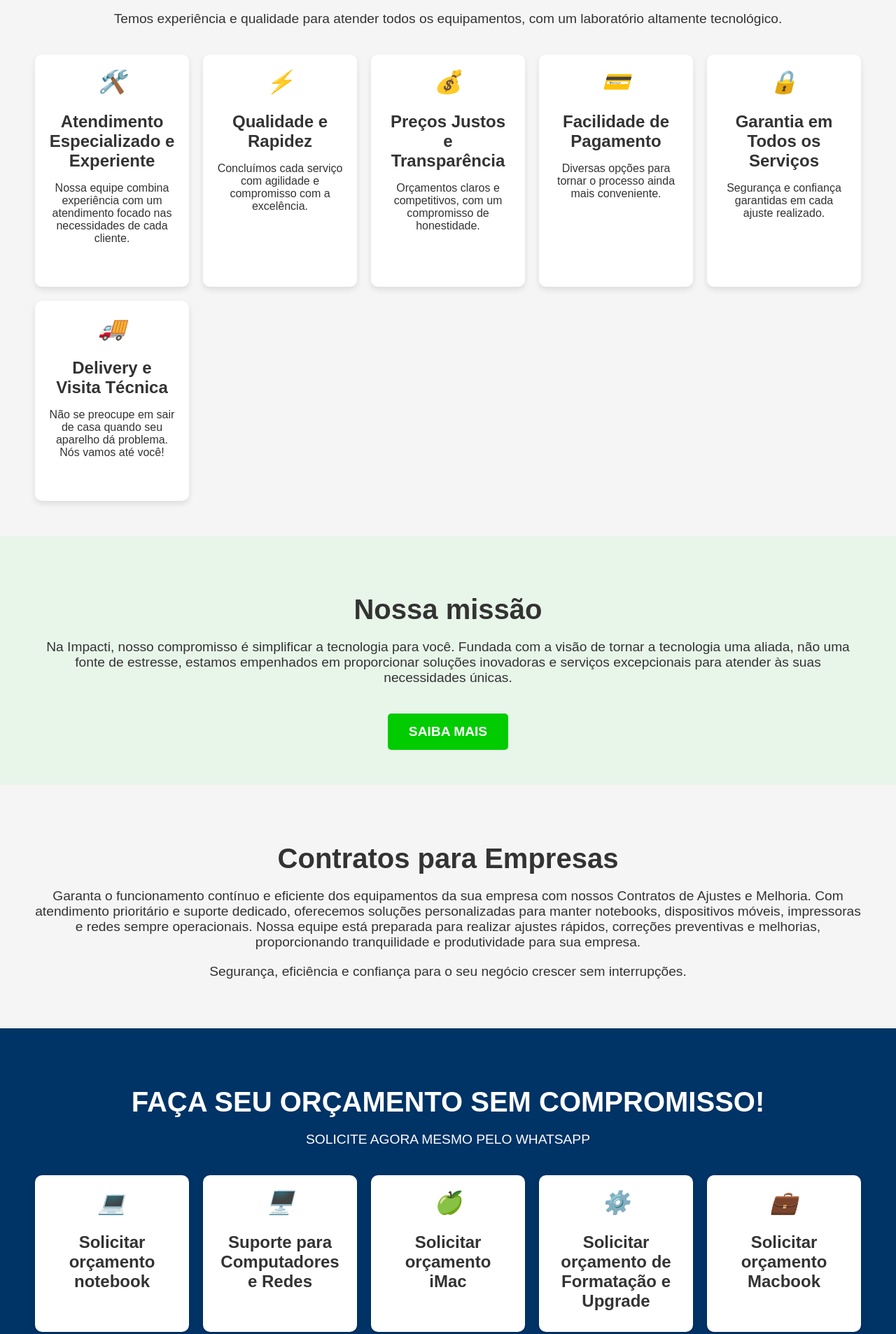
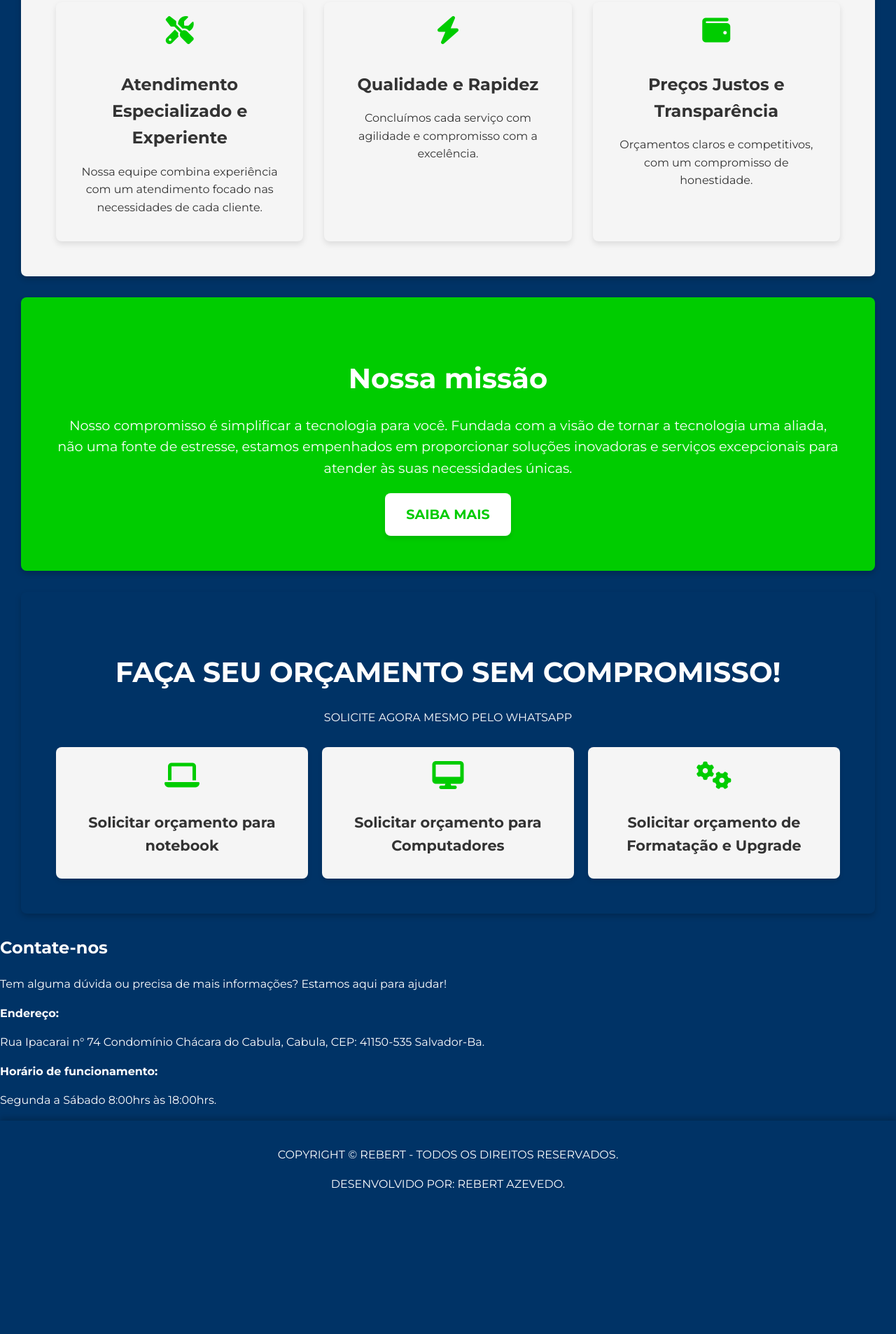
Before and after one commit to Rebert-Azevedo/MEU-SITE, a website: page index.html in a window 1280 px wide. Shown: the part 626-2533 px from the top of the page at 70% size. After the commit the page ends 2367 px from the top, so only its background shows below. Drawn offline with Linux system fonts and the light colour scheme.

Commit message:
Update Rebinho

```diff
--- a/assets/style.css
+++ b/assets/style.css
@@ -1,24 +1,45 @@
+/* Variáveis de Estilo */
+:root {
+    --primary-color: #00cc00;
+    --secondary-color: #009900;
+    --background-color: #003366;
+    --text-color: #ffffff;
+    --light-background: #f5f5f5;
+    --dark-text: #333333;
+    --font-family: 'Montserrat', sans-serif;
+}
+
+/* Estilo Global */
 body {
     margin: 0;
-    font-family: Arial, sans-serif;
-    background: linear-gradient(to right, #000000, #003366);
-    color: white;
+    font-family: var(--font-family);
+    line-height: 1.6;
+    background: var(--background-color);
+    color: var(--text-color);
 }
 
+/* Container Geral */
 .container {
     display: flex;
     justify-content: space-between;
     align-items: center;
     padding: 50px;
+    background: linear-gradient(to right, #000000, var(--background-color));
+    color: var(--text-color);
+    border-radius: 8px;
+    box-shadow: 0 4px 8px rgba(0, 0, 0, 0.2);
 }
 
-.text-section {
-    max-width: 50%;
+.container img {
+    max-width: 100%;
+    height: auto;
+    border-radius: 8px;
 }
 
 .text-section h1 {
     font-size: 3em;
     margin: 0;
+    color: var(--primary-color);
 }
 
 .text-section p {
@@ -29,108 +50,85 @@ body {
 .button {
     display: inline-block;
     padding: 15px 30px;
-    background-color: #00cc00;
-    color: white;
+    background-color: var(--primary-color);
+    color: var(--text-color);
     text-decoration: none;
-    border-radius: 5px;
+    border-radius: 8px;
     font-size: 1.2em;
     font-weight: bold;
+    box-shadow: 0 4px 6px rgba(0, 0, 0, 0.1);
+    transition: all 0.3s ease;
 }
 
 .button:hover {
-    background-color: #009900;
+    background-color: var(--secondary-color);
+    transform: translateY(-3px);
+    box-shadow: 0 6px 12px rgba(0, 0, 0, 0.2);
 }
 
-.image-section {
-    display: flex;
-    justify-content: center;
-    align-items: center;
-}
-
-.image-section img {
-    max-width: 100%;
-    height: auto;
-}
-
-@media (max-width: 768px) {
-    .container {
-        flex-direction: column;
-        text-align: center;
-    }
-
-    .text-section,
-    .image-section {
-        max-width: 100%;
-    }
-
-    .text-section h1 {
-        font-size: 2em;
-    }
-
-    .text-section p {
-        font-size: 1em;
-    }
-
-    .button {
-        font-size: 1em;
-    }
-}
-
+/* Seção Diferenciais */
 .differentials-section {
     padding: 50px;
-    background-color: #f5f5f5;
-    color: #333;
     text-align: center;
+    background: var(--light-background);
+    border-radius: 8px;
+    margin: 30px;
+    box-shadow: 0 4px 8px rgba(0, 0, 0, 0.2);
 }
 
 .differentials-section h2 {
     font-size: 2.5em;
+    color: var(--primary-color);
     margin-bottom: 20px;
-}
-
-.differentials-section p {
-    font-size: 1.2em;
-    margin-bottom: 40px;
 }
 
 .differentials-icons {
     display: grid;
-    grid-template-columns: repeat(auto-fit, minmax(200px, 1fr));
-    gap: 20px;
+    grid-template-columns: repeat(auto-fit, minmax(250px, 1fr));
+    gap: 30px;
+    margin-top: 30px;
 }
 
 .differential {
-    background-color: white;
+    background: var(--light-background);
     padding: 20px;
-    border-radius: 10px;
+    border-radius: 8px;
     box-shadow: 0 4px 8px rgba(0, 0, 0, 0.1);
-    transition: transform 0.3s;
+    transition: transform 0.3s ease, box-shadow 0.3s ease;
+    text-align: center;
 }
 
 .differential:hover {
-    transform: scale(1.05);
+    transform: translateY(-5px);
+    box-shadow: 0 6px 12px rgba(0, 0, 0, 0.2);
 }
 
 .differential i {
-    font-size: 2em;
-    color: #00cc00;
-    margin-bottom: 10px;
+    font-size: 2.5em;
+    color: var(--primary-color);
+    margin-bottom: 15px;
 }
 
 .differential h3 {
     font-size: 1.5em;
+    color: var(--dark-text);
     margin-bottom: 10px;
 }
 
 .differential p {
     font-size: 1em;
+    color: var(--dark-text);
 }
 
+/* Seção Missão */
 .mission-section {
     padding: 50px;
-    background-color: #e8f5e9;
-    color: #333;
     text-align: center;
+    background: var(--primary-color);
+    color: var(--text-color);
+    border-radius: 8px;
+    margin: 30px;
+    box-shadow: 0 4px 8px rgba(0, 0, 0, 0.2);
 }
 
 .mission-section h2 {
@@ -140,46 +138,29 @@ body {
 
 .mission-section p {
     font-size: 1.2em;
-    margin-bottom: 40px;
+    margin-bottom: 20px;
 }
 
 .mission-section .button {
-    display: inline-block;
-    padding: 15px 30px;
-    background-color: #00cc00;
-    color: white;
-    text-decoration: none;
-    border-radius: 5px;
-    font-size: 1.2em;
-    font-weight: bold;
+    background-color: var(--text-color);
+    color: var(--primary-color);
+    transition: all 0.3s ease;
 }
 
 .mission-section .button:hover {
-    background-color: #009900;
+    background-color: var(--light-background);
+    color: var(--secondary-color);
 }
 
-.contracts-section {
-    padding: 50px;
-    background-color: #f5f5f5;
-    color: #333;
-    text-align: center;
-}
-
-.contracts-section h2 {
-    font-size: 2.5em;
-    margin-bottom: 20px;
-}
-
-.contracts-section p {
-    font-size: 1.2em;
-    margin-bottom: 20px;
-}
-
+/* Seção Orçamento */
 .quote-section {
     padding: 50px;
-    background-color: #003366;
-    color: white;
     text-align: center;
+    background: var(--background-color);
+    color: var(--text-color);
+    border-radius: 8px;
+    margin: 30px;
+    box-shadow: 0 4px 8px rgba(0, 0, 0, 0.2);
 }
 
 .quote-section h2 {
@@ -187,105 +168,45 @@ body {
     margin-bottom: 20px;
 }
 
-.quote-section p {
-    font-size: 1.2em;
-    margin-bottom: 40px;
-}
-
-.quote-section .button {
-    display: inline-block;
-    padding: 15px 30px;
-    background-color: #00cc00;
-    color: white;
-    text-decoration: none;
-    border-radius: 5px;
-    font-size: 1.2em;
-    font-weight: bold;
-}
-
-.quote-section .button:hover {
-    background-color: #009900;
-}
-
 .quote-options {
     display: grid;
     grid-template-columns: repeat(auto-fit, minmax(200px, 1fr));
     gap: 20px;
-    margin-top: 20px;
+    margin-top: 30px;
 }
 
 .quote-option {
-    background-color: white;
-    color: #333;
+    background: var(--light-background);
     padding: 20px;
-    border-radius: 10px;
-    box-shadow: 0 4px 8px rgba(0, 0, 0, 0.1);
-    transition: transform 0.3s;
+    border-radius: 8px;
+    color: var(--dark-text);
+    text-align: center;
+    box-shadow: 0 4px 6px rgba(0, 0, 0, 0.1);
+    transition: transform 0.3s ease, box-shadow 0.3s ease;
 }
 
 .quote-option:hover {
-    transform: scale(1.05);
+    transform: translateY(-5px);
+    box-shadow: 0 6px 12px rgba(0, 0, 0, 0.2);
 }
 
 .quote-option i {
-    font-size: 2em;
-    color: #00cc00;
+    font-size: 2.5em;
+    color: var(--primary-color);
     margin-bottom: 10px;
 }
 
 .quote-option h3 {
-    font-size: 1.5em;
+    font-size: 1.3em;
     margin-bottom: 10px;
 }
 
-.quote-option p {
-    font-size: 1em;
-}
-
-.contact-section {
-    padding: 50px;
-    background-color: #ffffff;
-    color: #333;
-    text-align: center;
-}
-
-.contact-section h2 {
-    font-size: 2.5em;
-    margin-bottom: 20px;
-}
-
-.contact-section p {
-    font-size: 1.2em;
-    margin-bottom: 40px;
-}
-
-.contact-details {
-    display: flex;
-    flex-direction: column;
-    align-items: center;
-}
-
-.address,
-.hours {
-    margin: 10px 0;
-}
-
-.map {
-    max-width: 100%;
-    height: auto;
-    margin-top: 20px;
-    border-radius: 10px;
-    box-shadow: 0 4px 8px rgba(0, 0, 0, 0.1);
-}
-
+/* Rodapé */
 .footer {
     padding: 20px;
-    background-color: #f5f5f5;
-    color: #333;
     text-align: center;
+    background: var(--background-color);
+    color: var(--text-color);
+    font-size: 1em;
+    box-shadow: 0 -4px 8px rgba(0, 0, 0, 0.2);
 }
-
-.footer p {
-    margin: 5px 0;
-    font-size: 1em;
-}
--- a/index.html
+++ b/index.html
@@ -4,12 +4,12 @@
 <head>
     <meta charset="UTF-8">
     <meta name="viewport" content="width=device-width, initial-scale=1.0">
-    <title>Impacti</title>
+    <link rel="shortcut icon" href="./assets/manutencao.png" type="image/x-icon">
     <link rel="stylesheet" href="./assets/style.css">
+    <link href="https://fonts.googleapis.com/css2?family=Montserrat:wght@400;700&display=swap" rel="stylesheet">
+    <script src="https://kit.fontawesome.com/a076d05399.js" crossorigin="anonymous"></script>
+    <title>Rebert Azevedo</title>
 </head>
-
-<!--INPIRAÇÃO-->
-<!--https://www.impactitecnologia.com.br/campanha/-->
 
 <body>
     <div class="container">
@@ -20,107 +20,72 @@
             <a href="#" class="button">SOLICITAR ORÇAMENTO</a>
         </div>
         <div class="image-section">
-            <img src="./assets/seja-bem-vindo.png" alt="Devices">
+            <img src="./assets/home-img.png" alt="Serviço de Computadores">
         </div>
     </div>
+
     <div class="differentials-section">
         <h2>CONHEÇA MELHOR OS NOSSOS DIFERENCIAIS</h2>
-        <p>Temos experiência e qualidade para atender todos os equipamentos, com um laboratório altamente tecnológico.
-        </p>
+        <p>Temos experiência e qualidade para atender todos os equipamentos, com um laboratório altamente tecnológico.</p>
         <div class="differentials-icons">
             <div class="differential">
-                <i class="icon">🛠️</i>
+                <i class="fas fa-tools icon"></i>
                 <h3>Atendimento Especializado e Experiente</h3>
                 <p>Nossa equipe combina experiência com um atendimento focado nas necessidades de cada cliente.</p>
             </div>
             <div class="differential">
-                <i class="icon">⚡</i>
+                <i class="fas fa-bolt icon"></i>
                 <h3>Qualidade e Rapidez</h3>
                 <p>Concluímos cada serviço com agilidade e compromisso com a excelência.</p>
             </div>
             <div class="differential">
-                <i class="icon">💰</i>
+                <i class="fas fa-wallet icon"></i>
                 <h3>Preços Justos e Transparência</h3>
                 <p>Orçamentos claros e competitivos, com um compromisso de honestidade.</p>
             </div>
-            <div class="differential">
-                <i class="icon">💳</i>
-                <h3>Facilidade de Pagamento</h3>
-                <p>Diversas opções para tornar o processo ainda mais conveniente.</p>
-            </div>
-            <div class="differential">
-                <i class="icon">🔒</i>
-                <h3>Garantia em Todos os Serviços</h3>
-                <p>Segurança e confiança garantidas em cada ajuste realizado.</p>
-            </div>
-            <div class="differential">
-                <i class="icon">🚚</i>
-                <h3>Delivery e Visita Técnica</h3>
-                <p>Não se preocupe em sair de casa quando seu aparelho dá problema. Nós vamos até você!</p>
-            </div>
         </div>
     </div>
+
     <div class="mission-section">
         <h2>Nossa missão</h2>
-        <p>Na Impacti, nosso compromisso é simplificar a tecnologia para você. Fundada com a visão de tornar a
+        <p>Nosso compromisso é simplificar a tecnologia para você. Fundada com a visão de tornar a
             tecnologia uma aliada, não uma fonte de estresse, estamos empenhados em proporcionar soluções inovadoras e
             serviços excepcionais para atender às suas necessidades únicas.</p>
         <a href="#" class="button">SAIBA MAIS</a>
     </div>
 
-    <div class="contracts-section">
-        <h2>Contratos para Empresas</h2>
-        <p>Garanta o funcionamento contínuo e eficiente dos equipamentos da sua empresa com nossos Contratos de Ajustes
-            e Melhoria. Com atendimento prioritário e suporte dedicado, oferecemos soluções personalizadas para manter
-            notebooks, dispositivos móveis, impressoras e redes sempre operacionais. Nossa equipe está preparada para
-            realizar ajustes rápidos, correções preventivas e melhorias, proporcionando tranquilidade e produtividade
-            para sua empresa.</p>
-        <p>Segurança, eficiência e confiança para o seu negócio crescer sem interrupções.</p>
-    </div>
     <div class="quote-section">
         <h2>FAÇA SEU ORÇAMENTO SEM COMPROMISSO!</h2>
         <p>SOLICITE AGORA MESMO PELO WHATSAPP</p>
         <div class="quote-options">
             <div class="quote-option">
-                <i class="icon">💻</i>
-                <h3>Solicitar orçamento notebook</h3>
+                <i class="fas fa-laptop icon"></i>
+                <h3>Solicitar orçamento para notebook</h3>
             </div>
             <div class="quote-option">
-                <i class="icon">🖥️</i>
-                <h3>Suporte para Computadores e Redes</h3>
+                <i class="fas fa-desktop icon"></i>
+                <h3>Solicitar orçamento para Computadores</h3>
             </div>
             <div class="quote-option">
-                <i class="icon">🍏</i>
-                <h3>Solicitar orçamento iMac</h3>
-            </div>
-            <div class="quote-option">
-                <i class="icon">⚙️</i>
+                <i class="fas fa-cogs icon"></i>
                 <h3>Solicitar orçamento de Formatação e Upgrade</h3>
-            </div>
-            <div class="quote-option">
-                <i class="icon">💼</i>
-                <h3>Solicitar orçamento Macbook</h3>
-            </div>
-            <div class="quote-option">
-                <i class="icon">📜</i>
-                <h3>Contratos para Empresas</h3>
             </div>
         </div>
     </div>
+
     <div class="contact-section">
         <h2>Contate-nos</h2>
         <p>Tem alguma dúvida ou precisa de mais informações? Estamos aqui para ajudar!</p>
         <div class="contact-details">
             <div class="address">
                 <strong>Endereço:</strong>
-                <p>Rua Frederico Simões n° 98 Condomínio Advanced Trade Center, Sala 904, Caminho das Árvores, CEP
-                    41820-774 Salvador-Ba.</p>
+                <p>Rua Ipacarai n° 74 Condomínio Chácara do Cabula, Cabula, CEP:
+                    41150-535 Salvador-Ba.</p>
             </div>
             <div class="hours">
                 <strong>Horário de funcionamento:</strong>
                 <p>Segunda a Sábado 8:00hrs às 18:00hrs.</p>
             </div>
-            <img src="map.png" alt="Mapa para Impacti" class="map">
         </div>
     </div>
 
@@ -128,21 +93,6 @@
         <p>COPYRIGHT © REBERT - TODOS OS DIREITOS RESERVADOS.</p>
         <p>DESENVOLVIDO POR: REBERT AZEVEDO.</p>
     </div>
-
 </body>
 
 </html>
-
-<!--<div class="elementor-element elementor-element-00ca5f3 elementor-align-justify elementor-hidden-mobile elementor-widget__width-initial elementor-widget-mobile__width-initial elementor-widget elementor-widget-button" data-id="00ca5f3" data-element_type="widget" data-widget_type="button.default">
-		<div class="elementor-widget-container">
-			<div class="elementor-button-wrapper">
-					<a class="elementor-button elementor-button-link elementor-size-lg elementor-animation-grow" href="https://web.whatsapp.com/send?phone=5571996134661&amp;text=Ol%C3%A1,%20gostaria%20de%20um%20atendimento%20personalizado!" target="_blank">
-						<span class="elementor-button-content-wrapper">
-						<span class="elementor-button-icon">
-				<svg aria-hidden="true" class="e-font-icon-svg e-fab-whatsapp" viewBox="0 0 448 512" xmlns="http://www.w3.org/2000/svg"><path d="M380.9 97.1C339 55.1 283.2 32 223.9 32c-122.4 0-222 99.6-222 222 0 39.1 10.2 77.3 29.6 111L0 480l117.7-30.9c32.4 17.7 68.9 27 106.1 27h.1c122.3 0 224.1-99.6 224.1-222 0-59.3-25.2-115-67.1-157zm-157 341.6c-33.2 0-65.7-8.9-94-25.7l-6.7-4-69.8 18.3L72 359.2l-4.4-7c-18.5-29.4-28.2-63.3-28.2-98.2 0-101.7 82.8-184.5 184.6-184.5 49.3 0 95.6 19.2 130.4 54.1 34.8 34.9 56.2 81.2 56.1 130.5 0 101.8-84.9 184.6-186.6 184.6zm101.2-138.2c-5.5-2.8-32.8-16.2-37.9-18-5.1-1.9-8.8-2.8-12.5 2.8-3.7 5.6-14.3 18-17.6 21.8-3.2 3.7-6.5 4.2-12 1.4-32.6-16.3-54-29.1-75.5-66-5.7-9.8 5.7-9.1 16.3-30.3 1.8-3.7.9-6.9-.5-9.7-1.4-2.8-12.5-30.1-17.1-41.2-4.5-10.8-9.1-9.3-12.5-9.5-3.2-.2-6.9-.2-10.6-.2-3.7 0-9.7 1.4-14.8 6.9-5.1 5.6-19.4 19-19.4 46.3 0 27.3 19.9 53.7 22.6 57.4 2.8 3.7 39.1 59.7 94.8 83.8 35.2 15.2 49 16.5 66.6 13.9 10.7-1.6 32.8-13.4 37.4-26.4 4.6-13 4.6-24.1 3.2-26.4-1.3-2.5-5-3.9-10.5-6.6z"></path></svg>			</span>
-									<span class="elementor-button-text">SOLICITAR ORÇAMENTO</span>
-					</span>
-					</a>
-		</div>
-	</div>
-</div>-->
```
Also changed, not shown: package.json (added, +8 -0 lines), assets/home-img.png (added), assets/manutencao.png (added), 1 other file.
